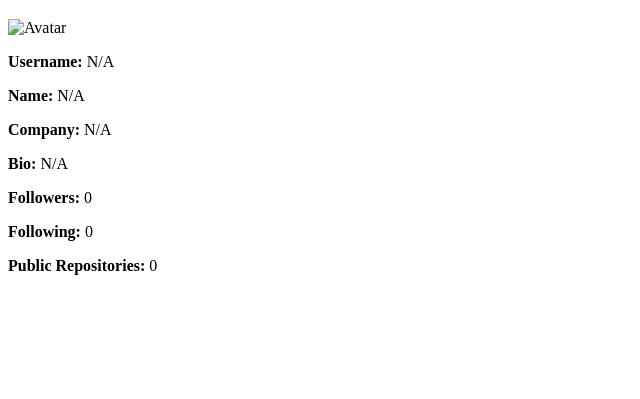
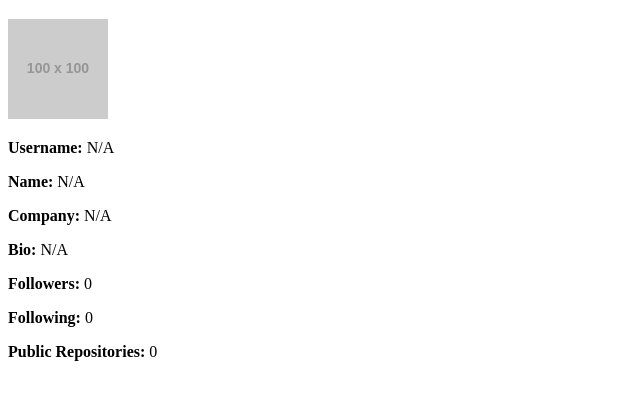
Before and after one commit to OpenSubdomains/website, a plain HTML site: page account.html in a window 1280 px wide. Shown: the part 61-460 px from the top of the page, without its empty margins (0-640 px from the left). Drawn offline with Linux system fonts and the light colour scheme; placeholder pictures from the web are drawn by us.

Commit message:
Update account.html

```diff
--- a/account.html
+++ b/account.html
@@ -3,19 +3,20 @@
 <head>
     <meta charset="UTF-8">
     <meta name="viewport" content="width=device-width, initial-scale=1.0">
+    <meta name="description" content="View detailed GitHub account information dynamically loaded from URL parameters.">
     <title>GitHub Account Info</title>
 </head>
 <body>
     <h1>GitHub Account Info</h1>
     <div id="user-info">
-        <img id="avatar" src="" alt="Avatar" width="100">
-        <p><strong>Username:</strong> <span id="login"></span></p>
-        <p><strong>Name:</strong> <span id="name"></span></p>
-        <p><strong>Company:</strong> <span id="company"></span></p>
-        <p><strong>Bio:</strong> <span id="bio"></span></p>
-        <p><strong>Followers:</strong> <span id="followers"></span></p>
-        <p><strong>Following:</strong> <span id="following"></span></p>
-        <p><strong>Public Repositories:</strong> <span id="public_repos"></span></p>
+        <img id="avatar" src="https://via.placeholder.com/100" alt="User Avatar" width="100">
+        <p><strong>Username:</strong> <span id="login">Loading...</span></p>
+        <p><strong>Name:</strong> <span id="name">Loading...</span></p>
+        <p><strong>Company:</strong> <span id="company">Loading...</span></p>
+        <p><strong>Bio:</strong> <span id="bio">Loading...</span></p>
+        <p><strong>Followers:</strong> <span id="followers">0</span></p>
+        <p><strong>Following:</strong> <span id="following">0</span></p>
+        <p><strong>Public Repositories:</strong> <span id="public_repos">0</span></p>
     </div>
 
     <script>
@@ -25,25 +26,34 @@
             return urlParams.get(name);
         }
 
-        // Retrieve user data from the URL parameters
-        const login = getURLParameter('login');
-        const avatar_url = getURLParameter('avatar_url');
-        const name = getURLParameter('name');
-        const company = getURLParameter('company');
-        const bio = getURLParameter('bio');
-        const followers = getURLParameter('followers');
-        const following = getURLParameter('following');
-        const public_repos = getURLParameter('public_repos');
+        // Retrieve user data from URL parameters
+        const userData = {
+            login: getURLParameter('login'),
+            avatar_url: getURLParameter('avatar_url'),
+            name: getURLParameter('name'),
+            company: getURLParameter('company'),
+            bio: getURLParameter('bio'),
+            followers: getURLParameter('followers'),
+            following: getURLParameter('following'),
+            public_repos: getURLParameter('public_repos')
+        };
 
-        // Display the user data
-        document.getElementById('login').textContent = login || 'N/A';
-        document.getElementById('avatar').src = avatar_url || '';
-        document.getElementById('name').textContent = name || 'N/A';
-        document.getElementById('company').textContent = company || 'N/A';
-        document.getElementById('bio').textContent = bio || 'N/A';
-        document.getElementById('followers').textContent = followers || '0';
-        document.getElementById('following').textContent = following || '0';
-        document.getElementById('public_repos').textContent = public_repos || '0';
+        // Set user data in the UI
+        document.getElementById('login').textContent = userData.login || 'N/A';
+        document.getElementById('avatar').src = userData.avatar_url || 'https://via.placeholder.com/100';
+        document.getElementById('avatar').alt = userData.login ? `Avatar of ${userData.login}` : 'Default Avatar';
+        document.getElementById('name').textContent = userData.name || 'N/A';
+        document.getElementById('company').textContent = userData.company || 'N/A';
+        document.getElementById('bio').textContent = userData.bio || 'N/A';
+        document.getElementById('followers').textContent = userData.followers || '0';
+        document.getElementById('following').textContent = userData.following || '0';
+        document.getElementById('public_repos').textContent = userData.public_repos || '0';
     </script>
+
+    <script
+        src="https://beamanalytics.b-cdn.net/beam.min.js"
+        data-token="95acad4f-75dc-432c-b1c9-5f5f4ce00f58"
+        async
+    ></script>
 </body>
 </html>
```
